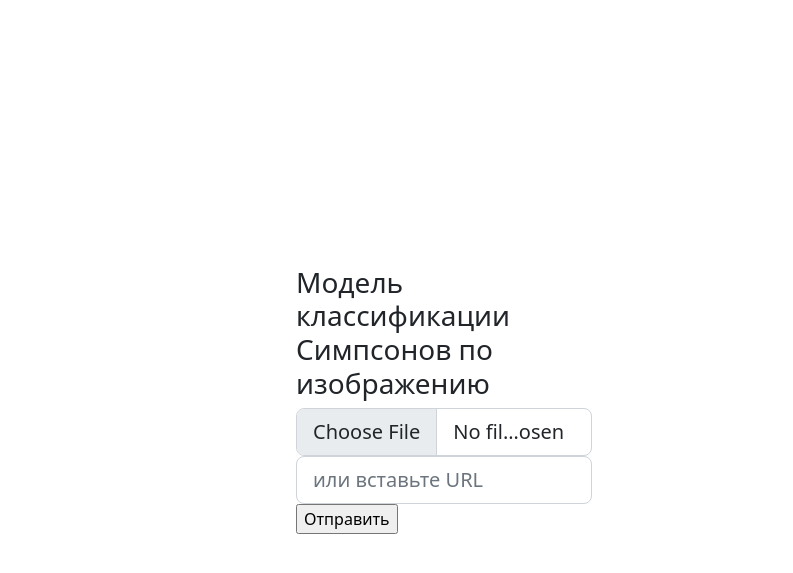
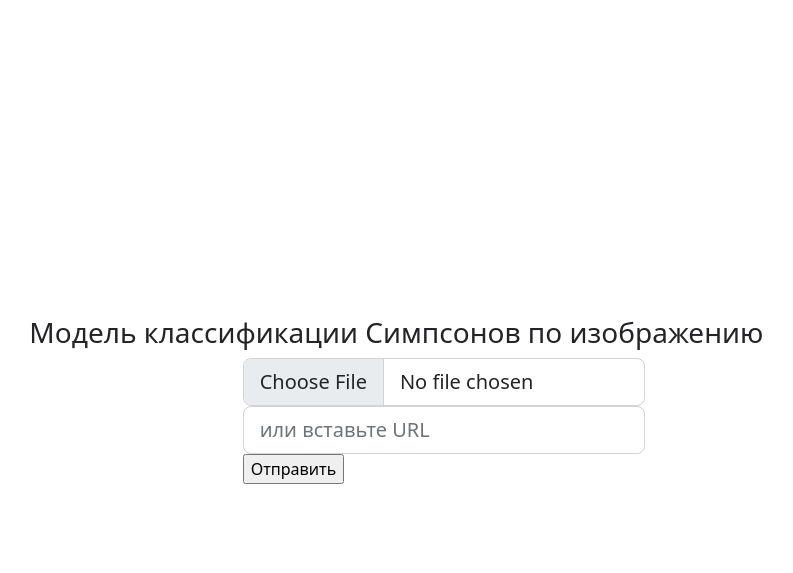
Before and after one commit to AlexanderMaslikhin/maslikhin_blog, a Flask app: template templates/simpsons.html in a window 1280 px wide. Shown: the top 573 px of the page, without its empty margins (196-989 px from the left). Run offline with Flask 2, Linux system fonts and the light colour scheme; the template is opened without the code that fills it, so the values that code supplies are empty.

Commit message:
bootstrap start

```diff
--- a/templates/simpsons.html
+++ b/templates/simpsons.html
@@ -10,8 +10,14 @@
 <body>
 <div class="container-fluid h-100">
     <div class="row justify-content-center align-items-center h-100">
-        <div class="col col-sm-6 col-md-6 col-lg-4 col-xl-3">
+        <div class="col">
+            <div class="row justify-content-center">
+                <div class="col-8">
                     <h3>Модель классификации Симпсонов по изображению</h3>
+                </div>
+            </div>
+            <div class="row justify-content-center">
+                <div class="col col-sm-8 col-md-8 col-lg-6 col-xl-4">
                     <form id="dataform" name="dataform">
                         <div class="form-group">
                             <input class="form-control form-control-lg" type="file" name="image">
@@ -27,6 +33,8 @@
                 </div>
             </div>
         </div>
+    </div>
+</div>
 <script src="https://ajax.googleapis.com/ajax/libs/jquery/3.6.0/jquery.min.js"></script>
 <script src="https://cdn.jsdelivr.net/npm/bootstrap@5.2.2/dist/js/bootstrap.bundle.min.js" integrity="sha384-OERcA2EqjJCMA+/3y+gxIOqMEjwtxJY7qPCqsdltbNJuaOe923+mo//f6V8Qbsw3" crossorigin="anonymous"></script>
 <script src="{{ url_for('static', filename='get_result.js') }}"></script>
```
Lines whose indentation alone changed are shown as unchanged.
